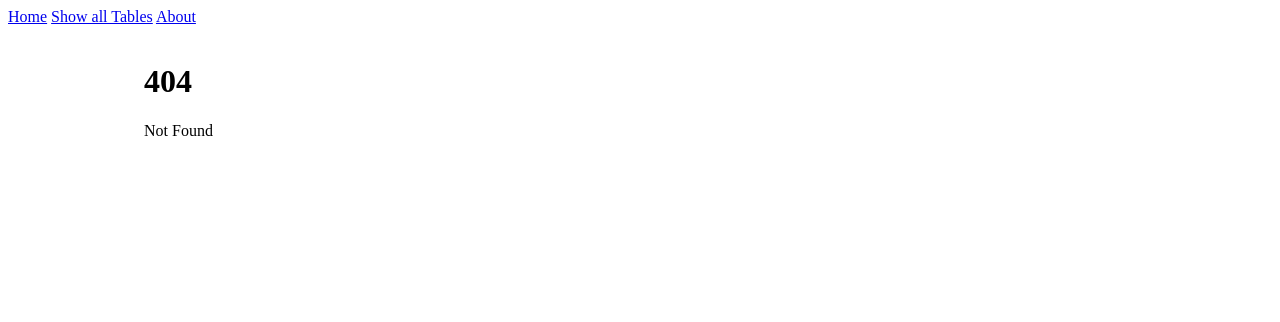
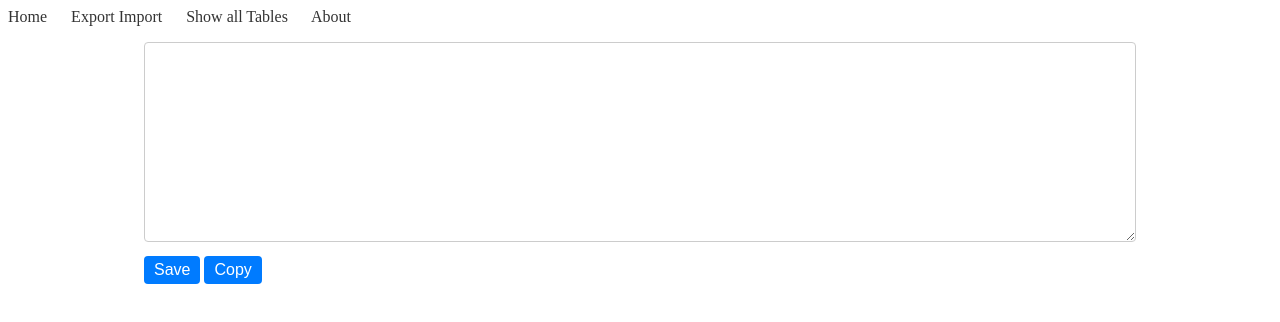
Before and after one commit to SaschaDoe/randomaze, a SvelteKit app: page /export in a window 1280 px wide. Before the commit this address had no page. Shown: the top 322 px of the page. Built offline with nearby package versions, Linux system fonts and the light colour scheme.

Commit message:
Add posibility to import and export data

```diff
--- a/package.json
+++ b/package.json
@@ -26,5 +26,8 @@
 		"vite": "^4.3.0",
 		"vitest": "^0.25.3"
 	},
-	"type": "module"
+	"type": "module",
+	"dependencies": {
+		"idb": "^7.1.1"
+	}
 }
--- a/src/lib/entities/IDGenerator.ts
+++ b/src/lib/entities/IDGenerator.ts
@@ -15,9 +15,11 @@ export class IDGenerator {
         return ++this.counter;
     }
 
+    public getCurrentId(): number {
+        return this.counter;
+    }
+
     public setId(id: number): void {
-        if (id > this.counter) {
-            this.counter = id;
-        }
+        this.counter = id;
     }
 }
--- /dev/null
+++ b/src/lib/persistence/IndexedDB.ts
@@ -0,0 +1,30 @@
+import { openDB } from 'idb';
+
+const DB_NAME = 'myAppDatabase';
+const STORE_NAME = 'campaigns';
+
+export async function saveCampaign(campaign) {
+    const db = await openDB(DB_NAME, 1, {
+        upgrade(db) {
+            // Create the object store if it doesn't exist yet
+            if (!db.objectStoreNames.contains(STORE_NAME)) {
+                db.createObjectStore(STORE_NAME);
+                console.log('store created');
+            }else{
+                console.log('store already exists');
+            }
+        },
+    });
+
+    const tx = db.transaction(STORE_NAME, 'readwrite');
+    const store = tx.objectStore(STORE_NAME);
+    await store.put(campaign, 'currentCampaign');
+    await tx.done;
+}
+
+export async function loadCampaign() {
+    console.log('loadCampaign');
+    const db = await openDB(DB_NAME, 1);
+    console.log('db', db);
+    return await db.get(STORE_NAME, 'currentCampaign');
+}
--- /dev/null
+++ b/src/lib/stores.ts
@@ -0,0 +1,2 @@
+import { writable } from 'svelte/store';
+export const campaignData = writable("");
--- a/src/routes/Header.svelte
+++ b/src/routes/Header.svelte
@@ -1,11 +1,19 @@
-<script>
-
-</script>
-
 <header>
     <nav class="header">
         <a href="/">Home</a>
+        <a href="/export">Export Import</a>
         <a href="/tables">Show all Tables</a>
         <a href="/about">About</a>
     </nav>
 </header>
+
+<style>
+    .header a {
+        margin-right: 20px;   /* add space to the right of each link */
+        text-decoration: none; /* remove underline */
+        color: #333;          /* make links dark grey */
+    }
+    .header a:hover {
+        color: #007BFF;       /* make links turn blue when hovered over */
+    }
+</style>
--- /dev/null
+++ b/src/routes/export/+page.svelte
@@ -0,0 +1,87 @@
+<script>
+    import { campaignData } from "$lib/stores";
+    import {loadCampaign, saveCampaign} from "$lib/persistence/IndexedDB.ts";
+    import {onMount} from "svelte";
+    import {IDGenerator} from "$lib/entities/IDGenerator.ts";
+    import {Campaign} from "$lib/entities/Campaign.ts";
+
+    let campaignDataText = ''; // Local variable to bind with textarea
+    let campaign = new Campaign();
+
+    $: {
+        campaignDataText = $campaignData;
+    }
+
+    onMount(async () => {
+        console.log("mounted");
+        await onLoad();
+    });
+
+    async function onLoad() {
+        console.log("try to load campaign");
+        const serializedCampaign = await loadCampaign();
+        if (serializedCampaign) {
+            campaign = JSON.parse(serializedCampaign);
+            IDGenerator.getInstance().setId(campaign.lastId);
+            campaignData.set(serializedCampaign);
+            console.log("loaded campaign");
+        } else {
+            console.log("no campaign found");
+        }
+    }
+
+    async function onSave() {
+        const campaignObject = JSON.parse(campaignDataText); // Parse JSON string to JavaScript object
+        const serializedCampaign = JSON.stringify(campaignObject); // Serialize the object to a string again for storage
+        await saveCampaign(serializedCampaign);
+        campaignData.set(serializedCampaign); // Update the store
+    }
+
+    function copyToClipboard() {
+        const tempTextarea = document.createElement('textarea');
+        tempTextarea.value = campaignDataText;
+        document.body.appendChild(tempTextarea);
+        tempTextarea.select();
+        document.execCommand('copy');
+        document.body.removeChild(tempTextarea);
+    }
+</script>
+
+
+<div class="campaign-data">
+    <textarea class="campaign-textarea" bind:value={campaignDataText}></textarea>
+    <button class="save-button" on:click={onSave}>Save</button>
+    <button class="copy-button" on:click={copyToClipboard}>Copy</button>
+</div>
+
+
+<style>
+    .campaign-textarea {
+        width: 100%;
+        height: 200px;
+        padding: 10px;
+        box-sizing: border-box;
+        font-family: Arial, sans-serif;
+        font-size: 14px;
+        line-height: 1.5;
+        color: #333;
+        border: 1px solid #ccc;
+        border-radius: 4px;
+        resize: vertical;
+    }
+
+    .save-button, .copy-button {
+        margin-top: 10px;
+        padding: 5px 10px;
+        font-size: 16px;
+        color: white;
+        background-color: #007BFF;
+        border: none;
+        border-radius: 4px;
+        cursor: pointer;
+    }
+
+    .save-button:hover, .copy-button:hover {
+        background-color: #0056b3;
+    }
+</style>
```
Also changed, not shown: src/lib/persistence/Localstorage.ts (+6 -1 lines), src/routes/+page.svelte (+47 -18 lines), src/routes/CharacterCard.svelte (+9 -1 lines), 1 other file (tests, documents, lock files or other folders).
